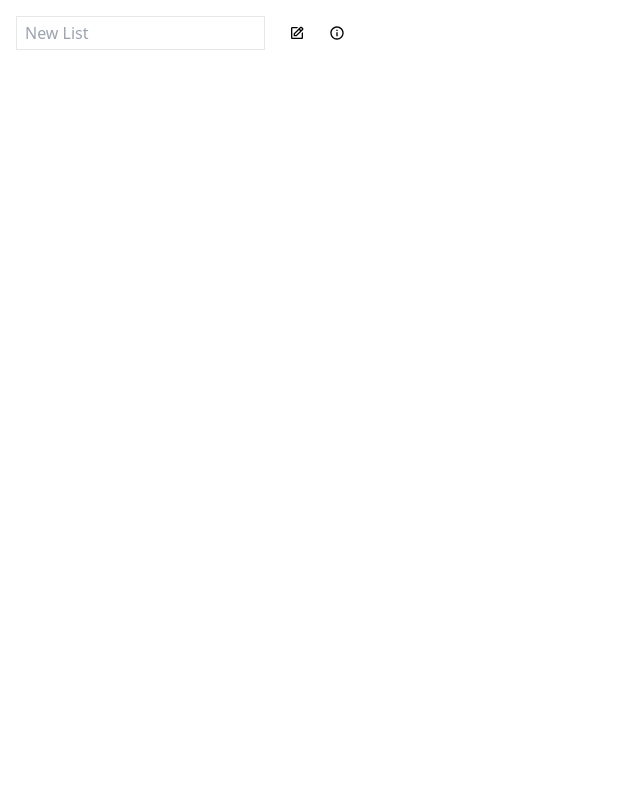
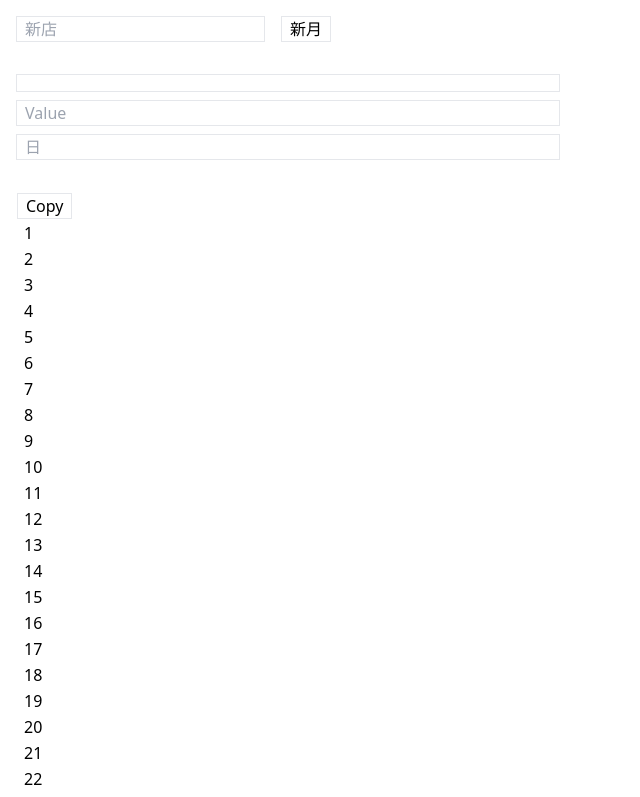
Before and after one commit to sakkaku-web/randomizer, a React (Create React App) app: page / in a window 1280 px wide. Shown: the top 797 px of the page, without its empty margins (0-640 px from the left). Built offline with nearby package versions, Linux system fonts and the light colour scheme.

Commit message:
add revenue test

```diff
--- a/src/App.tsx
+++ b/src/App.tsx
@@ -3,6 +3,7 @@ import { ListHandler, RandomList } from './RandomList';
 import { animeListHandler } from './handler/anime';
 import { BiEdit, BiInfoCircle } from 'react-icons/bi';
 import { grouperListHandler } from './handler/grouper';
+import { Revenue } from './Revenue';
 
 const LISTS_ID_KEY = 'randomizerListIds';
 const ANIME_CHAR_KEY = 'Anime';
@@ -54,43 +55,45 @@ function App() {
     updateLists([...lists]);
   };
 
-  return (
-    <div className="p-4 flex flex-col gap-4">
-      <div className="flex gap-4 items-center">
-        <input
-          className="border px-2 py-1"
-          type="text"
-          placeholder="New List"
-          value={newList}
-          onKeyUp={handleAddList}
-          onChange={(e) => setNewList(e.target.value)}
-        />
+  return <Revenue />;
 
-        <button
-          onClick={() => setEditable(!editable)}
-          className={'p-2 ' + (editable ? 'text-red-500' : '')}
-        >
-          <BiEdit />
-        </button>
+  // return (
+  //   <div className="p-4 flex flex-col gap-4">
+  //     <div className="flex gap-4 items-center">
+  //       <input
+  //         className="border px-2 py-1"
+  //         type="text"
+  //         placeholder="New List"
+  //         value={newList}
+  //         onKeyUp={handleAddList}
+  //         onChange={(e) => setNewList(e.target.value)}
+  //       />
 
-        <BiInfoCircle title="Predefined lists&#013;&#013; Anime - random anime character, using anime ids from animecharactersdatabase.com&#013;&#013; Grouper - group items in pairs" />
-      </div>
+  //       <button
+  //         onClick={() => setEditable(!editable)}
+  //         className={'p-2 ' + (editable ? 'text-red-500' : '')}
+  //       >
+  //         <BiEdit />
+  //       </button>
 
-      <div className="flex gap-4 flex-wrap">
-        {lists.map((list) => (
-          <RandomList
-            key={list}
-            editable={editable}
-            name={list}
-            handler={HANDLER[list]}
-            onDelete={() => handleDeleteList(list)}
-            onMoveLeft={() => handleMoveList(list, 'left')}
-            onMoveRight={() => handleMoveList(list, 'right')}
-          />
-        ))}
-      </div>
-    </div>
-  );
+  //       <BiInfoCircle title="Predefined lists&#013;&#013; Anime - random anime character, using anime ids from animecharactersdatabase.com&#013;&#013; Grouper - group items in pairs" />
+  //     </div>
+
+  //     <div className="flex gap-4 flex-wrap">
+  //       {lists.map((list) => (
+  //         <RandomList
+  //           key={list}
+  //           editable={editable}
+  //           name={list}
+  //           handler={HANDLER[list]}
+  //           onDelete={() => handleDeleteList(list)}
+  //           onMoveLeft={() => handleMoveList(list, 'left')}
+  //           onMoveRight={() => handleMoveList(list, 'right')}
+  //         />
+  //       ))}
+  //     </div>
+  //   </div>
+  // );
 }
 
 export default App;
--- /dev/null
+++ b/src/Revenue.tsx
@@ -0,0 +1,200 @@
+import { useEffect, useState } from 'react';
+
+const COMPANIES_KEY = 'myin-revenue-companies';
+const TX_KEY = 'myin-revenue-transactions';
+
+interface CompanyTransaction {
+  company: string;
+  value: number;
+  date: number;
+}
+
+const DAYS = 31;
+const BUTTON = 'px-2 py border hover:bg-slate-100';
+
+export function Revenue() {
+  const [newCompany, setNewCompany] = useState('');
+  const [companies, setCompanies] = useState(
+    JSON.parse(localStorage.getItem(COMPANIES_KEY) ?? '[]') as string[]
+  );
+  const [transactions, setTransactions] = useState(
+    JSON.parse(localStorage.getItem(TX_KEY) ?? '[]') as CompanyTransaction[]
+  );
+
+  const [selectedCompany, setSelectedCompany] = useState('');
+  const [selectedValue, setSelectedValue] = useState('');
+  const [selectedDate, setSelectedDate] = useState('');
+
+  const [displayDate, setDisplayDate] = useState([] as [string?, number?]);
+
+  const addCompany = () => {
+    setCompanies([...companies, newCompany]);
+    setNewCompany('');
+  };
+
+  const removeCompany = (cmp: string) => {
+    setCompanies(companies.filter((c) => c !== cmp));
+  };
+
+  const resetTransaction = () => {
+    setTransactions([]);
+  };
+
+  const addTransaction = () => {
+    if (!selectedCompany || !selectedValue || !selectedDate) return;
+
+    setTransactions([
+      ...transactions,
+      {
+        company: selectedCompany,
+        value: parseFloat(selectedValue),
+        date: parseFloat(selectedDate),
+      },
+    ]);
+    setSelectedCompany('');
+    setSelectedValue('');
+    setSelectedDate('');
+  };
+
+  useEffect(() => {
+    localStorage.setItem(TX_KEY, JSON.stringify(transactions));
+  }, [transactions]);
+
+  useEffect(() => {
+    localStorage.setItem(COMPANIES_KEY, JSON.stringify(companies));
+  }, [companies]);
+
+  const days = [] as number[];
+  for (let day = 1; day <= DAYS; day++) {
+    days.push(day);
+  }
+
+  const grouped = days.reduce(
+    (prev, d) => ({
+      ...prev,
+      [d]: companies.reduce((cPrev, c) => ({ ...cPrev, [c]: [] }), {}),
+    }),
+    {} as Record<number, Record<string, number[]>>
+  );
+  transactions.forEach((tx) => {
+    grouped[tx.date][tx.company].push(tx.value);
+  });
+
+  const sum = (x: number[]) => {
+    return x.reduce((p, c) => p + c, 0);
+  }
+
+  const copyToClipboard = () => {
+    let result = '';
+    days.forEach(d => {
+        companies.forEach(c => {
+            result += sum(grouped[d][c]) + '\t';
+        });
+
+        result += '\n';
+    });
+
+    navigator.clipboard.writeText(result);
+  };
+
+
+  return (
+    <div className="flex flex-col gap-8 p-4 max-w-xl">
+      <div className="flex gap-4">
+        <input
+          value={newCompany}
+          className="border px-2"
+          placeholder="新店"
+          onChange={(e) => setNewCompany(e.target.value)}
+          onKeyDown={(e) => e.key === 'Enter' && addCompany()}
+        />
+        <button className={BUTTON} onClick={(e) => resetTransaction()}>
+          新月
+        </button>
+      </div>
+
+      <div className="flex flex-col gap-2">
+        <div className="flex flex-col gap border p-2">
+          {companies.map((c) => (
+            <button
+              className={`flex gap-2 p-2 ${
+                selectedCompany === c ? 'bg-slate-100' : ''
+              }`}
+              key={c}
+              onClick={(e) => setSelectedCompany(c)}
+            >
+              {c}
+            </button>
+          ))}
+        </div>
+
+        <input
+          type="number"
+          value={selectedValue}
+          placeholder="Value"
+          className="border px-2"
+          onKeyDown={(e) => e.key === 'Enter' && addTransaction()}
+          onChange={(e) => setSelectedValue(e.target.value)}
+        />
+
+        <input
+          type="number"
+          value={selectedDate}
+          className="border px-2"
+          placeholder="日"
+          onKeyDown={(e) => e.key === 'Enter' && addTransaction()}
+          onChange={(e) => setSelectedDate(e.target.value)}
+        />
+      </div>
+
+      <table>
+        <tr>
+          <td>
+            <button className={BUTTON} onClick={e => copyToClipboard()}>Copy</button>
+          </td>
+          {companies.map((c) => (
+            <td className="px-2" key={c}>
+              <span className="mr-8">{c}</span>
+              <button className={BUTTON} onClick={(e) => removeCompany(c)}>
+                x
+              </button>
+            </td>
+          ))}
+        </tr>
+
+        {days.map((d) => (
+          <tr>
+            <td className="px-2">{d}</td>
+            {companies.map((c) => (
+              <td className="px-2" onClick={(e) => setDisplayDate([c, d])}>
+                {sum(grouped[d][c])}
+              </td>
+            ))}
+          </tr>
+        ))}
+      </table>
+
+      {displayDate.length > 0 && (
+        <div aria-labelledby="modal-title" role="dialog" aria-modal="true">
+          <div
+            className="fixed inset-0 bg-gray-500 bg-opacity-75 transition-opacity"
+            onClick={(e) => setDisplayDate([])}
+          ></div>
+
+          <div className="m-8 absolute top-0 left-0 w-[20rem] transform overflow-hidden rounded-lg bg-white text-left shadow-xl transition-all">
+            <div className="font-bold p-4 text-lg">
+              {displayDate[0]} - {displayDate[1]}
+            </div>
+            <div className="flex flex-col gap-2 p-4">
+              {grouped[displayDate[1] as number][displayDate[0] as string].map(
+                (v) => (
+                  <div>{v}</div>
+                )
+              )}
+            </div>
+          </div>
+        </div>
+      )}
+    </div>
+  );
+}
```
Also changed, not shown: 1 other file (tests, documents, lock files or other folders).
